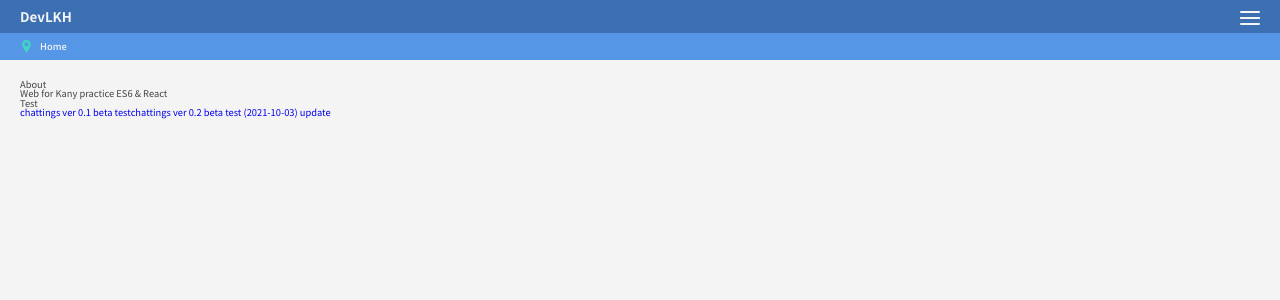
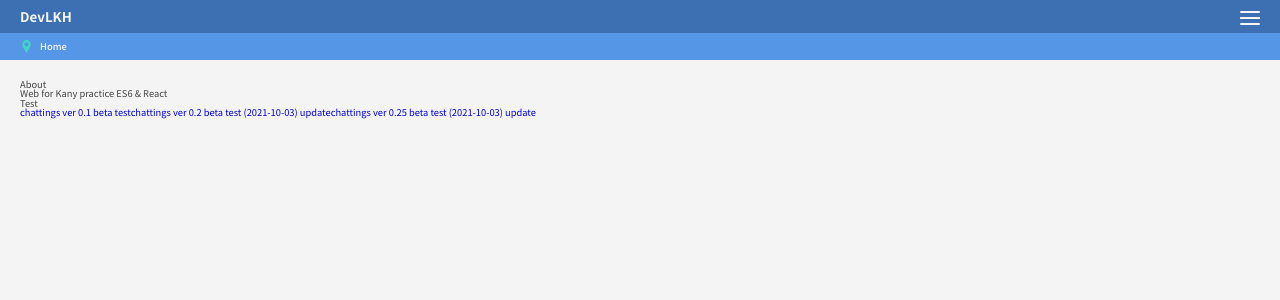
Before and after one commit to devlkhkr/rctprtc, a React (Create React App) app: page /about in a window 1280 px wide. Shown: the top 300 px of the page. Built offline with nearby package versions, Linux system fonts and the light colour scheme.

Commit message:
beta 0.25

```diff
--- a/src/pages/About.js
+++ b/src/pages/About.js
@@ -13,6 +13,7 @@ const About = ({location, match}) => {
             {detail && 'detail: blahblah'}
             <a href="http://3.34.51.151">chattings ver 0.1 beta test</a>
             <a href="http://3.34.51.151">chattings ver 0.2 beta test (2021-10-03) update</a>
+            <a href="http://3.34.51.151">chattings ver 0.25 beta test (2021-10-03) update</a>
 
         </div>
     );
```
